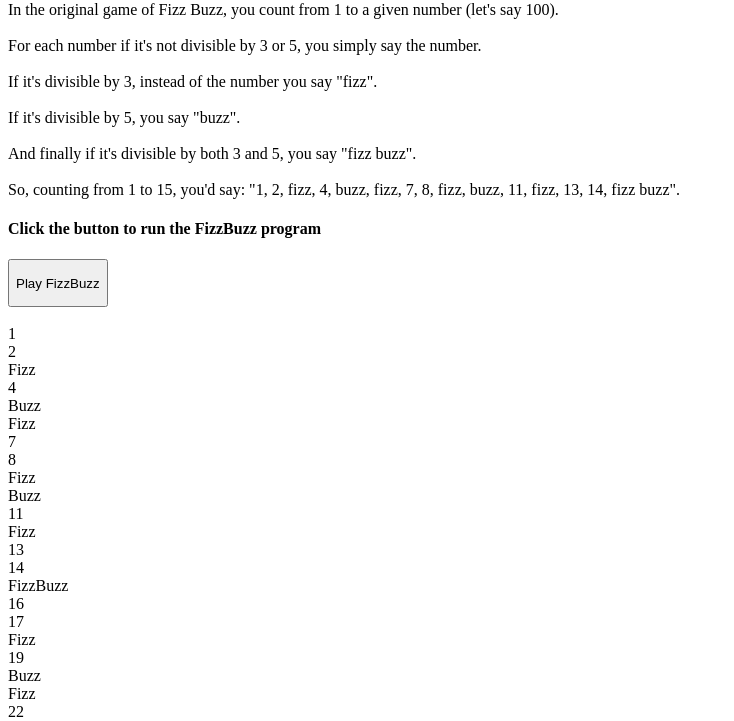
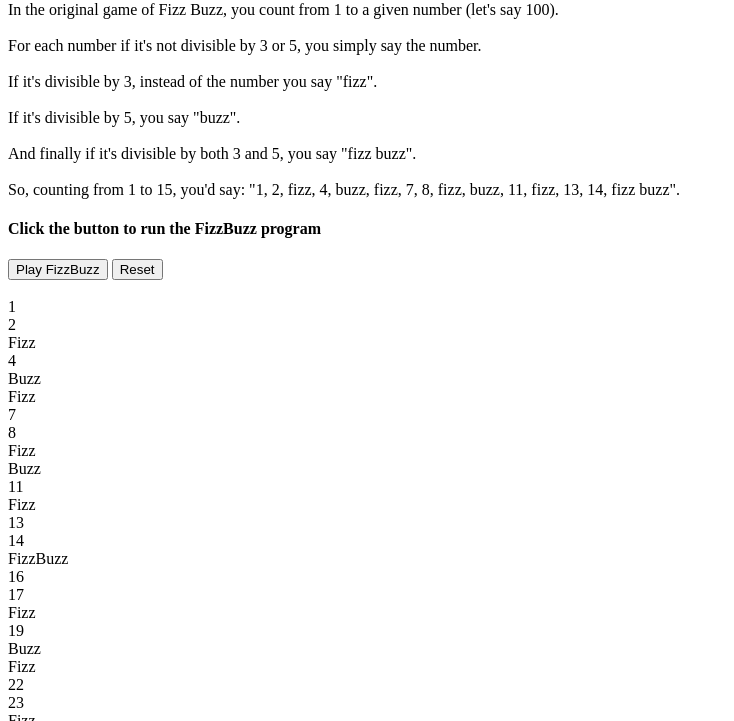
Before and after one commit to colettekenney/fizzbuzz, a plain HTML site: page index.html in a window 1280 px wide. Both pictures are taken after a click on the button "Play FizzBuzz". Shown: the part 79-800 px from the top of the page, without its empty margins (0-734 px from the left). Drawn offline with nearby package versions, Linux system fonts and the light colour scheme.

Commit message:
Add reset button

```diff
--- a/index.html
+++ b/index.html
@@ -10,6 +10,9 @@
 	<h1>FizzBuzz</h1>
 	<p>In the original game of Fizz Buzz, you count from 1 to a given number (let's say 100). <br><br>For each number if it's not divisible by 3 or 5, you simply say the number. <br><br>If it's divisible by 3, instead of the number you say "fizz". <br><br>If it's divisible by 5, you say "buzz". <br><br>And finally if it's divisible by both 3 and 5, you say "fizz buzz". <br><br>So, counting from 1 to 15, you'd say: "1, 2, fizz, 4, buzz, fizz, 7, 8, fizz, buzz, 11, fizz, 13, 14, fizz buzz".</p>
 	<h4>Click the button to run the FizzBuzz program</h4>
-	<button><p>Play FizzBuzz</p></button><br><br>
+	<button id="play">Play FizzBuzz</button>
+	<button id="reset">Reset</button>
+	<br><br>
+	<div id="results"></div>
 </body>
 </html>
--- a/js/app.js
+++ b/js/app.js
@@ -1,26 +1,29 @@
 $(document).ready(function() {
-	$("button").click(function() {
-		for (i=1; i<31; i++)
+	$("button#play").click(function() {
+
+		for (i=1; i<31; i++) {
 			if((i%3) + (i%5) === 0){
-			$("body").append("FizzBuzz"+"<br/>");
+				$("#results").append("FizzBuzz"+"<br/>");
 			}
 
 			else if (i%3 === 0){
-			$("body").append("Fizz"+"<br/>");
+				$("#results").append("Fizz"+"<br/>");
 			}
 
 			else if (i%5 === 0){
-			$("body").append("Buzz"+"<br/>");
+				$("#results").append("Buzz"+"<br/>");
 			}
 
 			else {
-			$("body").append(i+"<br/>");
+				$("#results").append(i+"<br/>");
+			}
 		}
 
-	})
+	});
 
-
-
+	$("button#reset").click(function(){
+		$("#results").html("");
+	});
 
 
 })
```
